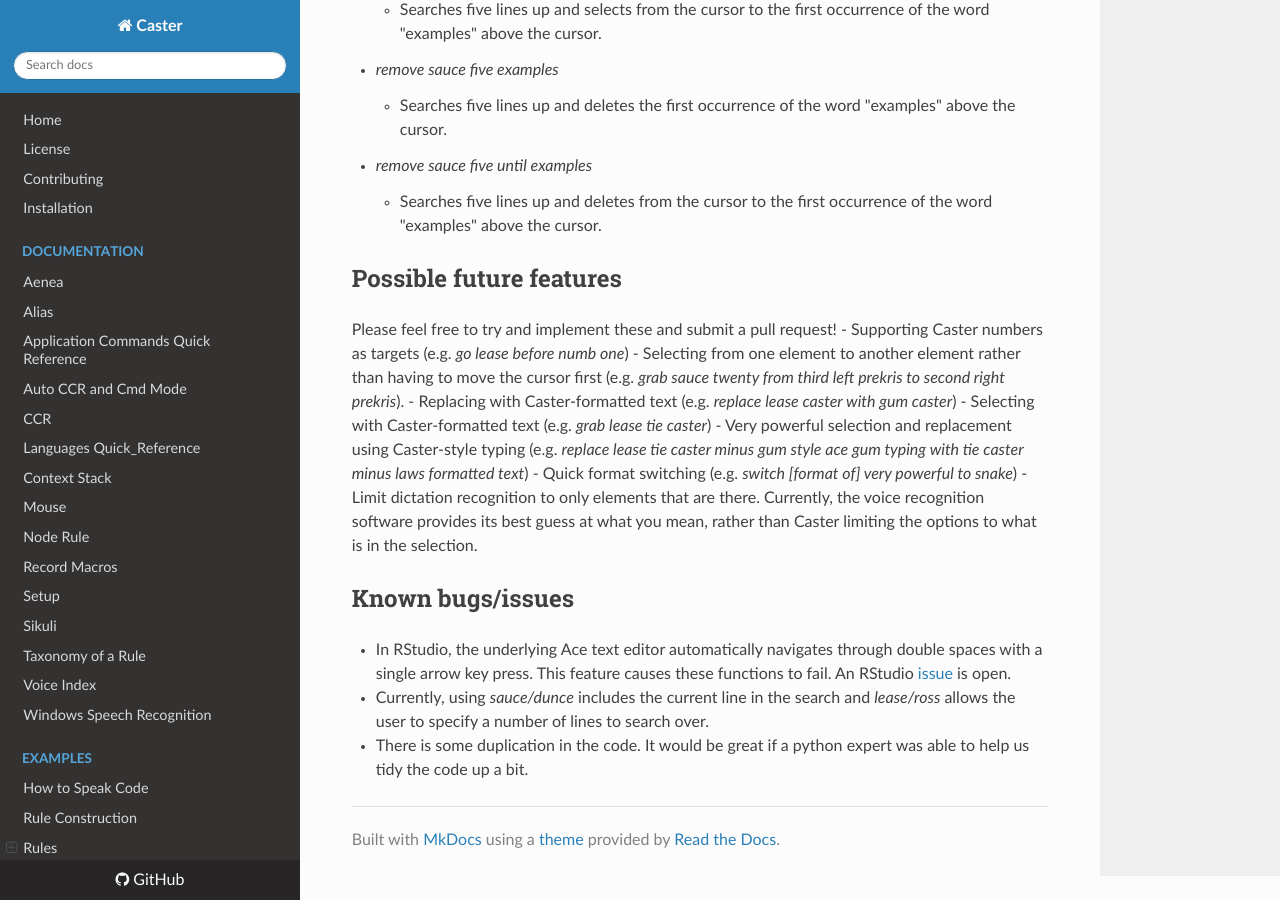
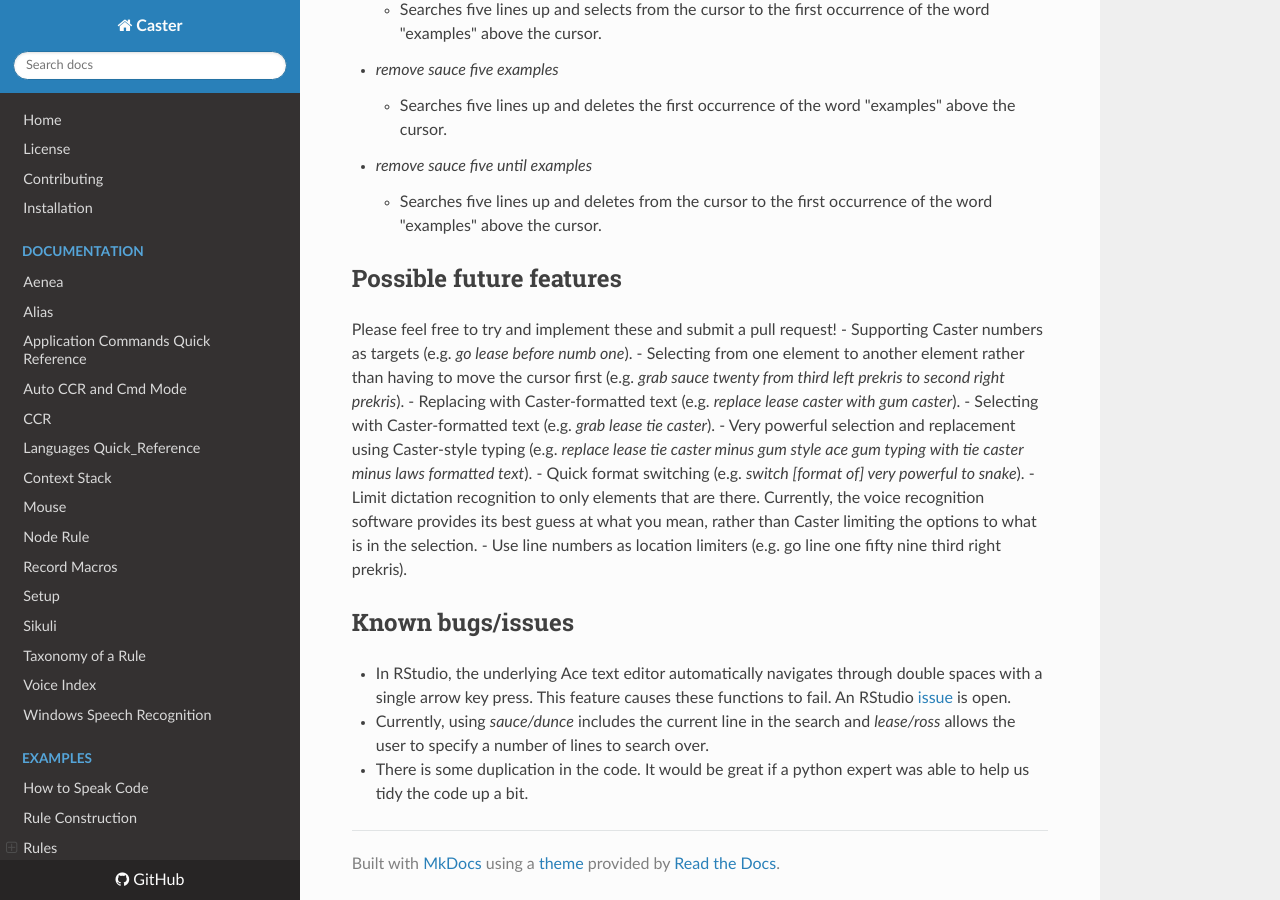
Before and after one commit to dictation-toolbox/Caster, an MkDocs documentation site: the page built from castervoice/doc/readthedocs/Text_Manipulation.md, in a window 1280 px wide and 900 px high, scrolled down 1324 px. Built offline with MkDocs 1.6.1, drawn with Linux system fonts in a browser that asks for light colours; nearby versions of some CDN libraries; comment, search, counter and statistics services are not loaded.

Commit message:
tweak docs

```diff
--- a/castervoice/doc/readthedocs/Text_Manipulation.md
+++ b/castervoice/doc/readthedocs/Text_Manipulation.md
@@ -35,13 +35,14 @@ Caster provides powerful text manipulation and navigation features. These functi
 
 ## Possible future features
 Please feel free to try and implement these and submit a pull request!
-- Supporting Caster numbers as targets (e.g. _go lease before numb one_)
+- Supporting Caster numbers as targets (e.g. _go lease before numb one_).
 - Selecting from one element to another element rather than having to move the cursor first (e.g. _grab sauce twenty from third left prekris to second right prekris_).
-- Replacing with Caster-formatted text (e.g. _replace lease caster with gum caster_)
-- Selecting with Caster-formatted text (e.g. _grab lease tie caster_)
-- Very powerful selection and replacement using Caster-style typing (e.g. _replace lease tie caster minus gum style ace gum typing with tie caster minus laws formatted text_)
-- Quick format switching (e.g. _switch [format of] very powerful to snake_)
+- Replacing with Caster-formatted text (e.g. _replace lease caster with gum caster_).
+- Selecting with Caster-formatted text (e.g. _grab lease tie caster_).
+- Very powerful selection and replacement using Caster-style typing (e.g. _replace lease tie caster minus gum style ace gum typing with tie caster minus laws formatted text_).
+- Quick format switching (e.g. _switch [format of] very powerful to snake_).
 - Limit dictation recognition to only elements that are there. Currently, the voice recognition software provides its best guess at what you mean, rather than Caster limiting the options to what is in the selection.
+- Use line numbers as location limiters (e.g. go line one fifty nine third right prekris).
 
 ## Known bugs/issues
 - In RStudio, the underlying Ace text editor automatically navigates through double spaces with a single arrow key press. This feature causes these functions to fail. An RStudio [issue](https://github.com/rstudio/rstudio/issues/4934) is open.
```
